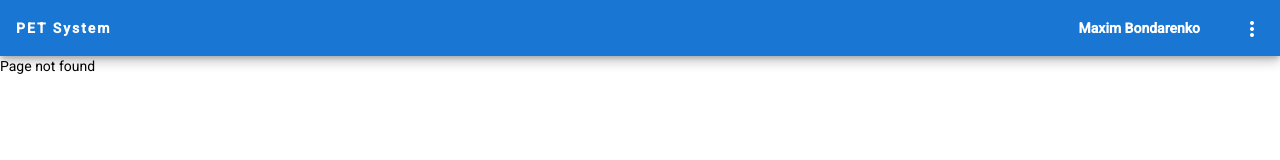
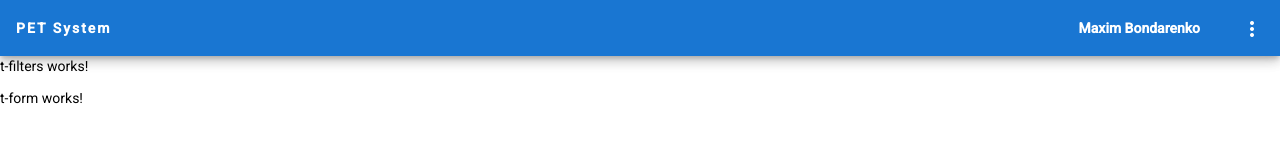
Before and after one commit to Maximbndrnk/prepaid-expence-tracking-system-rbc, an Angular app in the folder pets-front/: page /transactions/transactions in a window 1280 px wide. Before the commit this address had no page. Shown: the top 160 px of the page. Built offline with nearby package versions, Linux system fonts and the light colour scheme.

Commit message:
add transactions page files

```diff
--- a/pets-front/src/app/app-routing.module.ts
+++ b/pets-front/src/app/app-routing.module.ts
@@ -6,6 +6,10 @@ const routes: Routes = [
   {
     path:'',
     loadChildren: () => import('../login/login.module').then((m) => m.LoginModule),
+  },
+  {
+    path:'transactions',
+    loadChildren: () => import('../transactions/transactions.module').then((m) => m.TransactionsModule),
   },
   {
     path: '**',
--- /dev/null
+++ b/pets-front/src/transactions/t-filters/t-filters.component.html
@@ -0,0 +1 @@
+<p>t-filters works!</p>
--- /dev/null
+++ b/pets-front/src/transactions/t-filters/t-filters.component.ts
@@ -0,0 +1,15 @@
+import { Component, OnInit } from '@angular/core';
+
+@Component({
+  selector: 'app-t-filters',
+  templateUrl: './t-filters.component.html',
+  styleUrls: ['./t-filters.component.scss']
+})
+export class TFiltersComponent implements OnInit {
+
+  constructor() { }
+
+  ngOnInit(): void {
+  }
+
+}
--- /dev/null
+++ b/pets-front/src/transactions/t-form/t-form.component.html
@@ -0,0 +1 @@
+<p>t-form works!</p>
--- /dev/null
+++ b/pets-front/src/transactions/t-form/t-form.component.ts
@@ -0,0 +1,15 @@
+import { Component, OnInit } from '@angular/core';
+
+@Component({
+  selector: 'app-t-form',
+  templateUrl: './t-form.component.html',
+  styleUrls: ['./t-form.component.scss']
+})
+export class TFormComponent implements OnInit {
+
+  constructor() { }
+
+  ngOnInit(): void {
+  }
+
+}
--- /dev/null
+++ b/pets-front/src/transactions/transactions.component.html
@@ -0,0 +1,5 @@
+<div class="wrapper">
+
+  <app-t-filters></app-t-filters>
+  <app-t-form ></app-t-form>
+</div>
--- /dev/null
+++ b/pets-front/src/transactions/transactions.component.ts
@@ -0,0 +1,15 @@
+import { Component, OnInit } from '@angular/core';
+
+@Component({
+  selector: 'app-transactions',
+  templateUrl: './transactions.component.html',
+  styleUrls: ['./transactions.component.scss']
+})
+export class TransactionsComponent implements OnInit {
+
+  constructor() { }
+
+  ngOnInit(): void {
+  }
+
+}
```
Also changed, not shown: pets-front/src/transactions/transactions.module.ts (added, +32 -0 lines), pets-front/src/transactions/t-filters/t-filters.component.scss (added), pets-front/src/transactions/t-form/t-form.component.scss (added), pets-front/src/transactions/transactions.component.scss (added).
